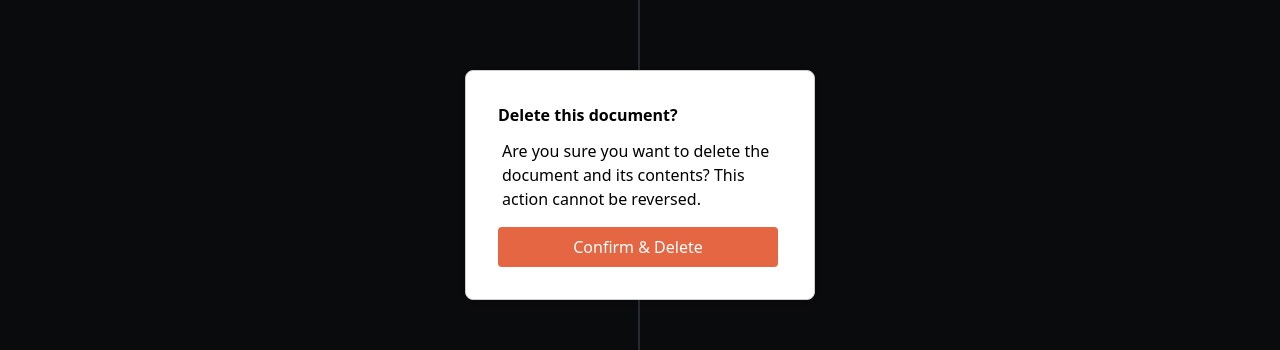
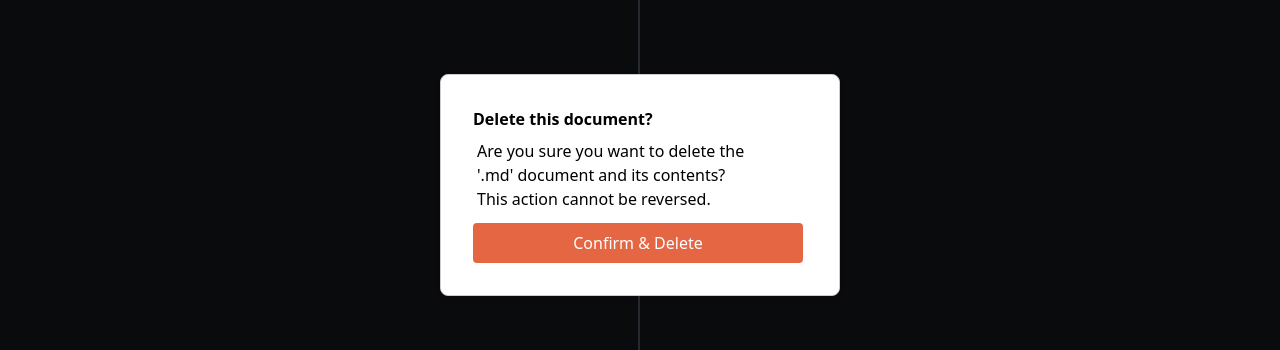
Before and after one commit to BentumYaw001/my-project, a React (Vite) app: page / in a window 1280 px wide. Both pictures are taken after a click on the button 1101 px from the left and 29 px from the top of the page. Shown: the part 215-565 px from the top of the page. Built offline with nearby package versions, Linux system fonts and the light colour scheme; no server answers.

Commit message:
delete pop up design

```diff
--- a/src/components/navbar.jsx
+++ b/src/components/navbar.jsx
@@ -1,3 +1,4 @@
+/* eslint-disable react/no-unescaped-entities */
 /* eslint-disable no-unused-vars */
 import React, { useState, useEffect } from "react";
 import PropTypes from 'prop-types';
@@ -73,9 +74,8 @@ const Navbar = ({ documents, loadNewDocument, loadDocumentContent, saveDocument,
     setDocumentName(newName);
     setIsEditing(false);
     if (currentDocument) {
-      updateDocumentName(currentDocument.id, newName); // Update the document name in the data.json file
-      saveDocument(); // Save the document using the passed prop function
-      setIsSaveModalOpen(true); // Open save confirmation modal after saving
+      updateDocumentName(currentDocument.id, newName);
+      saveDocument();
     }
   };
 
@@ -233,7 +233,7 @@ const Navbar = ({ documents, loadNewDocument, loadDocumentContent, saveDocument,
             left: '50%',
             right: 'auto',
             bottom: 'auto',
-            width:'350px',
+            width:'400px',
             marginRight: '-50%',
             transform: 'translate(-50%, -50%)',
             backgroundColor: 'white',
@@ -244,11 +244,10 @@ const Navbar = ({ documents, loadNewDocument, loadDocumentContent, saveDocument,
           },
         }}
       >
-        <h2 className=" mb-2 font-bold ">Delete this document?
+        <h2 className=" mb-1 font-bold ">Delete this document?
 </h2>
-<p className="flex p-1 mb-3">Are you sure you want to delete the
- document and its contents?
-This action cannot be reversed.</p>
+<p className="flex p-1 mb-2 font-san">Are you sure you want to delete the <br/>'{tempName}.md' document and its contents?
+<br />This action cannot be reversed.</p>
         <div className="flex justify-center">
           <button
             className="bg-customRed text-white py-2 px-4 rounded mr-1 w-full hover:bg-customredhover"
```
